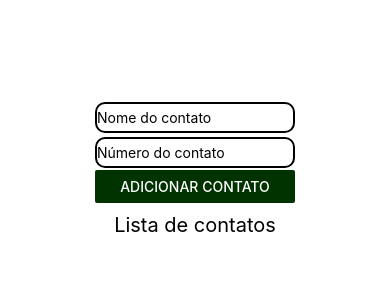
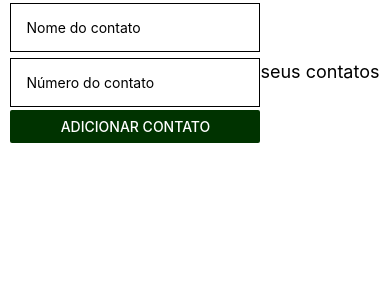
Before and after one commit to VictorSNA/agenda-react-native, a React Native app: screen / in a window 390 px wide. Shown: the top 300 px of the page. Built offline with nearby package versions, Linux system fonts and the light colour scheme.

Commit message:
Fix missing statusbar, improve style

```diff
--- a/App.js
+++ b/App.js
@@ -1,11 +1,16 @@
 import React, {useState} from 'react';
-import { StyleSheet, View } from 'react-native';
+import { View } from 'react-native';
 import ContactInput from './components/ContactInput';
 import ContactList from './components/ContactList';
+import GeneralStatusBarColor from './components/GeneralStatusBarColor';
+import styles from './styles/AppStyles';
 
 export default function App() {
   const [contatos, setContatos] = useState(new Map());
   const addContato = (nome, numero) => {
+    if (contatos.get(nome)) {
+      contatos.delete(nome);
+    }
     setContatos(contatos => {
       console.log(nome + " - " + numero + " salvo com sucesso");
       return new Map([[nome, numero], ...contatos])
@@ -18,17 +23,16 @@ export default function App() {
     setContatos(new Map([...contatos]));
   }
   return (
-    <View style={styles.container}>
-      <ContactInput onAdicionarContato={addContato} />
-      <ContactList contatos={contatos}  onDelete={removeContato} />
+    <View style={styles.main}>
+      <GeneralStatusBarColor
+        backgroundColor="midnightblue"
+        barStyle="light-content"
+      />
+
+      <View style={styles.container}>
+        <ContactInput onAdicionarContato={addContato} />
+        <ContactList contatos={contatos}  onDelete={removeContato} />
+      </View>
     </View>
   );
 }
-
-const styles = StyleSheet.create({
-  container: {
-    marginTop: 100,
-    alignItems: 'center',
-    justifyContent: 'center',
-  }
-});
--- a/components/ContactInput.js
+++ b/components/ContactInput.js
@@ -1,6 +1,6 @@
-import React, {useState} from 'react';
+import React, { useState } from 'react';
 import { Button, StyleSheet, TextInput, View } from 'react-native';
-import {ContactName, ContactNumber} from '../utils/Messages';
+import { ContactName, ContactNumber } from '../utils/Messages';
 
 const ContactInput = (props) => {
   const [nome, setNome] = useState("");
@@ -43,11 +43,10 @@ const ContactInput = (props) => {
 
 const styles = StyleSheet.create({
   textInput: {
-    width: 200,
-    paddingVertical: 5,
-    borderWidth: 2,
-    marginVertical: 2,
-    borderRadius: 10,
+    minWidth: '100%',
+    borderWidth: 1,
+    padding: 15,
+    marginVertical: 3
   }
 });
 export default ContactInput;
--- a/components/ContactList.js
+++ b/components/ContactList.js
@@ -1,12 +1,22 @@
 import React from 'react';
-import { StyleSheet, View, Text, FlatList, TouchableNativeFeedback } from 'react-native';
+import {
+  SafeAreaView,
+  StyleSheet,
+  View,
+  Text,
+  FlatList,
+  TouchableNativeFeedback
+} from 'react-native';
 
 const ContactList = (props) => {
   const renderItem = ({item}) => {
     return ([item].map(([nome, numero]) => (
-      <TouchableNativeFeedback onLongPress={() => props.onDelete(nome)}>
+      <TouchableNativeFeedback
+        key={numero}
+        onLongPress={() => props.onDelete(nome)}
+      >
         <View key={numero} style={styles.itemNaLista}>
-          <Text>{nome} - {numero}</Text>
+          <Text key={numero}>{nome} - {numero}</Text>
         </View>
       </TouchableNativeFeedback>
       )
@@ -14,13 +24,15 @@ const ContactList = (props) => {
     )
   }
   return (
-    <View style={{marginTop: 10}}>
-      <Text style={{fontSize: 20}}>Lista de contatos</Text>
-        <FlatList
-          data={Array.from(props.contatos)}
-          renderItem={renderItem}
-          keyExtractor={item => item.numero}
-        />
+    <View>
+      <Text style={{fontSize: 18}}>seus contatos</Text>
+        <SafeAreaView>
+          <FlatList
+            data={Array.from(props.contatos)}
+            renderItem={renderItem}
+            keyExtractor={item => item.numero}
+          />
+        </SafeAreaView>
     </View>
   )
 }
--- /dev/null
+++ b/components/GeneralStatusBarColor.js
@@ -0,0 +1,11 @@
+import React from 'react';
+import { View, StatusBar } from 'react-native';
+import styles from '../styles/GeneralStatusBarColorStyles';
+
+const GeneralStatusBarColor = ({ backgroundColor, ...props }) => (
+  <View style={[styles.statusBar, { backgroundColor }]}>
+    <StatusBar translucent backgroundColor={backgroundColor} {...props} />
+  </View>
+);
+
+export default GeneralStatusBarColor;
--- /dev/null
+++ b/styles/AppStyles.js
@@ -0,0 +1,13 @@
+import { StyleSheet } from 'react-native';
+
+export default StyleSheet.create({
+  main: {
+    flex: 1
+  },
+  container: {
+    flexDirection: 'row',
+    flexWrap: 'wrap',
+    alignItems: 'center',
+    justifyContent: 'center'
+  }
+});
--- /dev/null
+++ b/styles/GeneralStatusBarColorStyles.js
@@ -0,0 +1,9 @@
+import { StyleSheet, Platform, StatusBar } from 'react-native';
+
+var STATUSBAR_HEIGHT = Platform.OS === 'ios' ? 20 : StatusBar.currentHeight;
+
+export default StyleSheet.create({
+  statusBar: {
+    height: STATUSBAR_HEIGHT
+  }
+});
```
Lines whose indentation alone changed are shown as unchanged.
